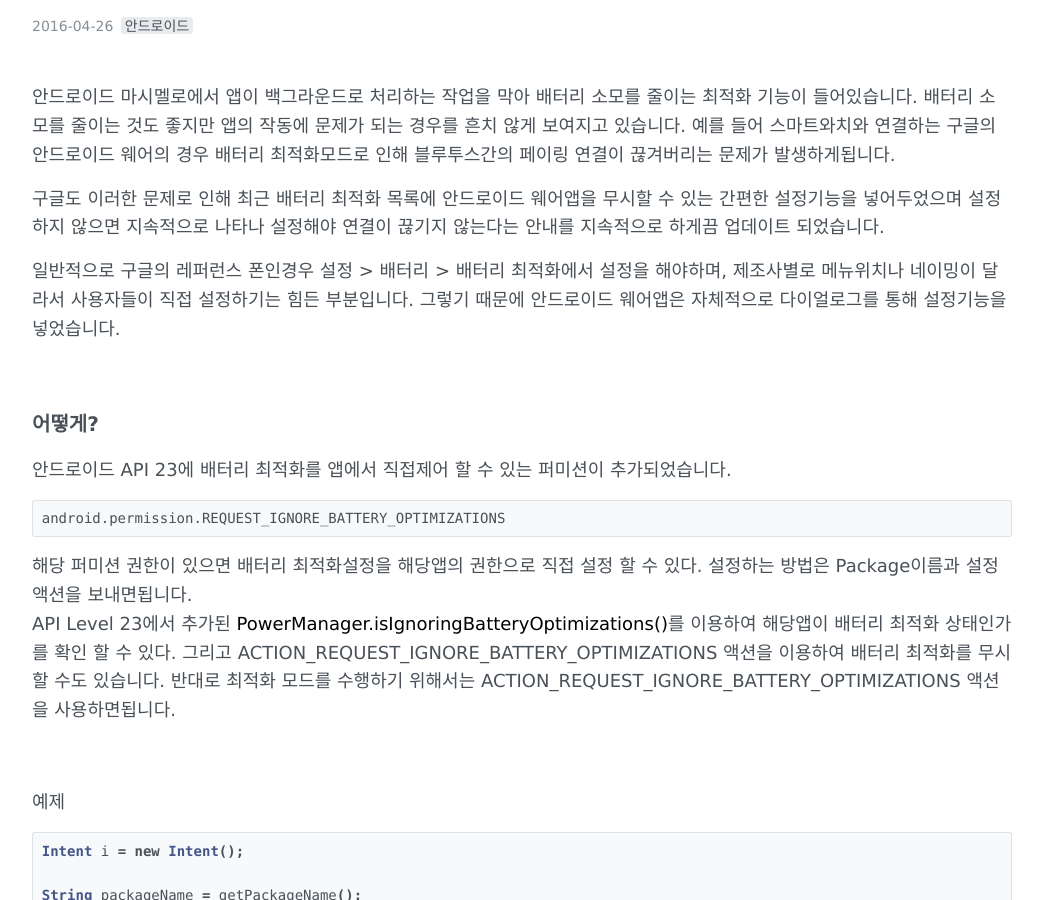
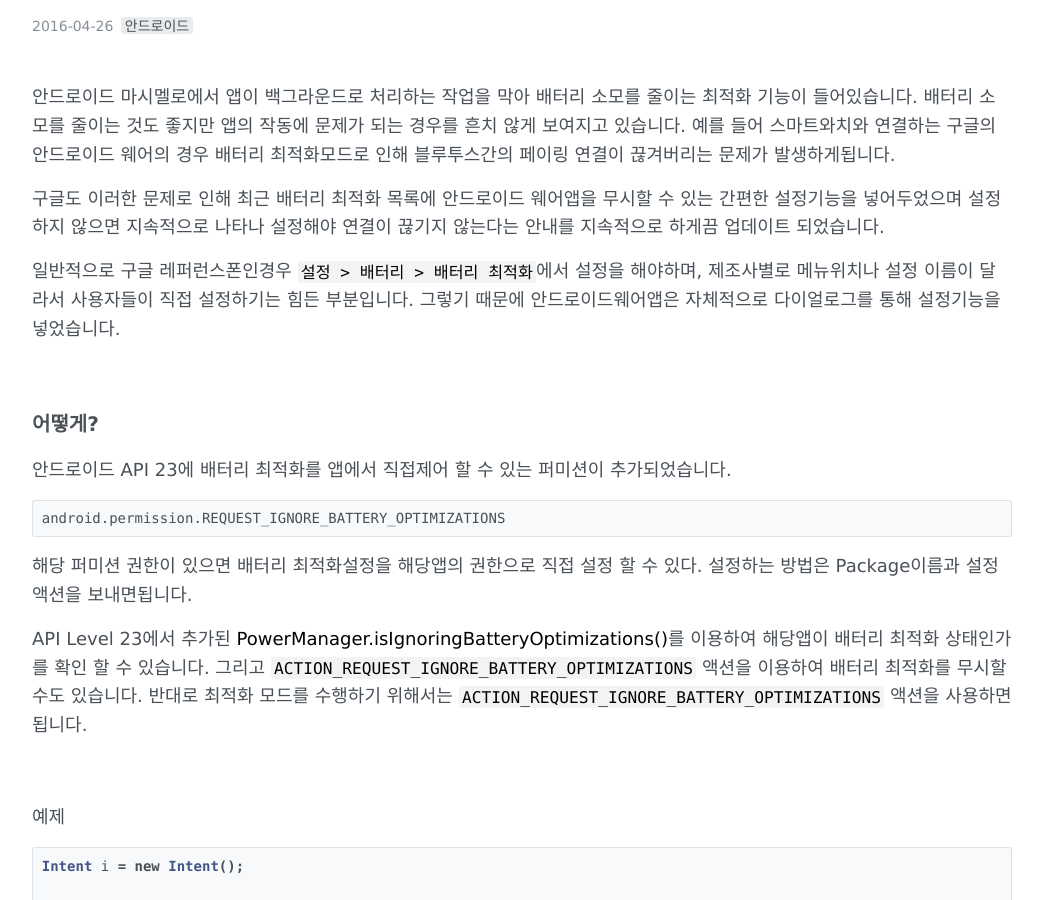
Before and after one commit to kmshack/blog.kmshack.kr, a Jekyll site: the page built from _posts/2016-04-26-안드로이드 앱 배터리 최적화 무시방법.md, in a window 1280 px wide and 900 px high, scrolled down 229 px. Shown: the whole window, without its empty margins (118-1161 px from the left). Built offline with Jekyll 4.4.1, drawn with Linux system fonts in a browser that asks for light colours; comment, search, counter and statistics services are not loaded.

Commit message:
Update 2016-04-26-안드로이드 앱 배터리 최적화 무시방법.md

```diff
--- a/_posts/2016-04-26-안드로이드 앱 배터리 최적화 무시방법.md
+++ b/_posts/2016-04-26-안드로이드 앱 배터리 최적화 무시방법.md
@@ -8,7 +8,9 @@ comments: true
 
 구글도 이러한 문제로 인해 최근 배터리 최적화 목록에 안드로이드 웨어앱을 무시할 수 있는 간편한 설정기능을 넣어두었으며 설정하지 않으면 지속적으로 나타나 설정해야 연결이 끊기지 않는다는 안내를 지속적으로 하게끔 업데이트 되었습니다.
 
-일반적으로 구글의 레퍼런스 폰인경우 설정 > 배터리 > 배터리 최적화에서 설정을 해야하며, 제조사별로 메뉴위치나 네이밍이 달라서 사용자들이 직접 설정하기는 힘든 부분입니다. 그렇기 때문에 안드로이드 웨어앱은 자체적으로 다이얼로그를 통해 설정기능을 넣었습니다.
+일반적으로 구글 레퍼런스폰인경우 `설정 > 배터리 > 배터리 최적화`에서 설정을 해야하며, 제조사별로 메뉴위치나 설정 이름이 달라서 사용자들이 직접 설정하기는 힘든 부분입니다. 그렇기 때문에 안드로이드웨어앱은 자체적으로 다이얼로그를 통해 설정기능을 넣었습니다.
+
+
 
 <br>
 
@@ -21,7 +23,8 @@ android.permission.REQUEST_IGNORE_BATTERY_OPTIMIZATIONS
 
 
 해당 퍼미션 권한이 있으면 배터리 최적화설정을 해당앱의 권한으로 직접 설정 할 수 있다. 설정하는 방법은 Package이름과 설정 액션을 보내면됩니다.
-API Level 23에서 추가된 [PowerManager.isIgnoringBatteryOptimizations()](https://developer.android.com/reference/android/os/PowerManager.html?hl=ko#isIgnoringBatteryOptimizations(java.lang.String))를 이용하여 해당앱이 배터리 최적화 상태인가를 확인 할 수 있다. 그리고 ACTION_REQUEST_IGNORE_BATTERY_OPTIMIZATIONS 액션을 이용하여 배터리 최적화를 무시할 수도 있습니다. 반대로 최적화 모드를 수행하기 위해서는 ACTION_REQUEST_IGNORE_BATTERY_OPTIMIZATIONS 액션을 사용하면됩니다.
+
+API Level 23에서 추가된 [PowerManager.isIgnoringBatteryOptimizations()](https://developer.android.com/reference/android/os/PowerManager.html?hl=ko#isIgnoringBatteryOptimizations(java.lang.String))를 이용하여 해당앱이 배터리 최적화 상태인가를 확인 할 수 있습니다. 그리고 `ACTION_REQUEST_IGNORE_BATTERY_OPTIMIZATIONS` 액션을 이용하여 배터리 최적화를 무시할 수도 있습니다. 반대로 최적화 모드를 수행하기 위해서는 `ACTION_REQUEST_IGNORE_BATTERY_OPTIMIZATIONS` 액션을 사용하면됩니다.
 
 <br>
 ### 예제
```
